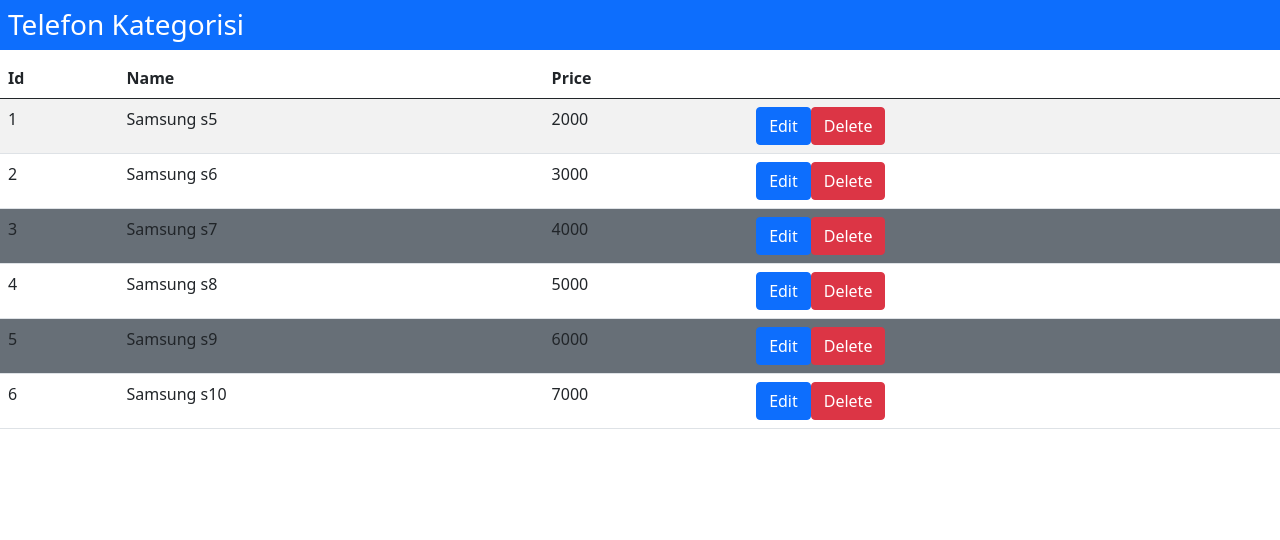
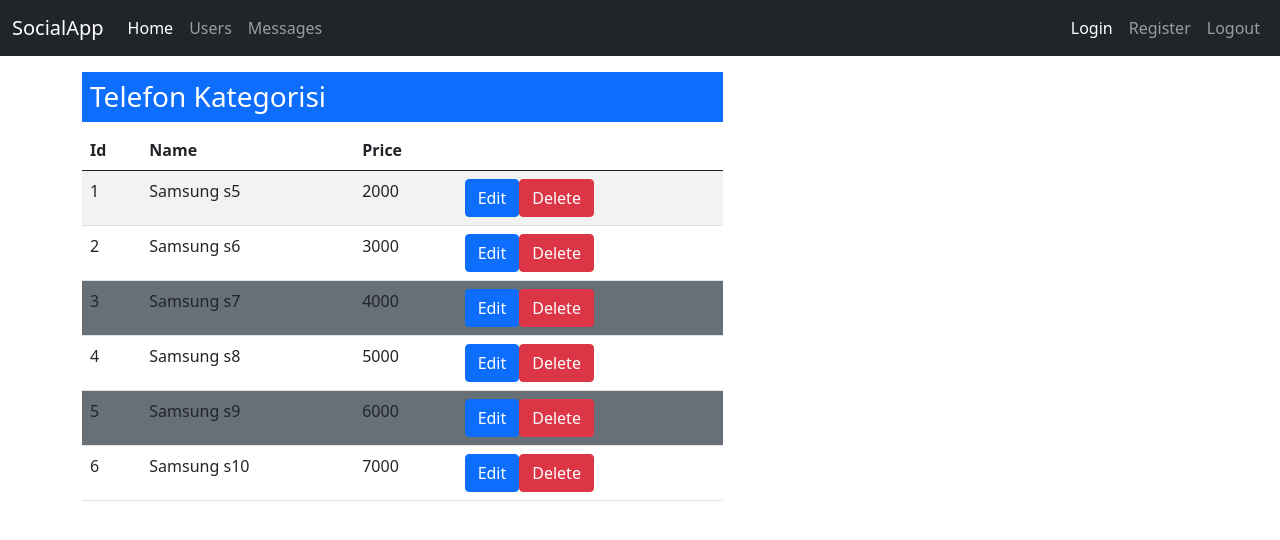
Before and after one commit to sefauzunoglu/Angular-Test, an Angular app: page / in a window 1280 px wide. Shown: the top 540 px of the page. Built offline with nearby package versions, Linux system fonts and the light colour scheme.

Commit message:
modulerlik adına calismalar

```diff
--- a/src/app/app.component.html
+++ b/src/app/app.component.html
@@ -1,27 +1,9 @@
-<h3 class="bg-primary text-white p-2">{{getCatName()}} Kategorisi</h3>
+<navbar></navbar>
 
-<table class="table table-border table-striped">
-
-  <thead>
-    <tr>
-      <th>Id</th>
-      <th>Name</th>
-      <th>Price</th>
-      <th></th>
-    </tr>
-  </thead>
-
-  <tbody>
-    <tr *ngFor="let p of getProducts()" [class.bg-secondary]="p.isActive == false">
-      <!-- tr nin classına bg-secondary'i ekleyeceğiz ancak hangi durumda o an ulaşmış olduğumuz p objesinin isActive alanı eğer false ise -->
-      <td>{{p.id}}</td>
-      <td>{{p.name}}</td>
-      <td>{{p.price}}</td>
-      <td>
-        <button class="btn btn-primary">Edit</button>
-        <button class="btn btn-danger">Delete</button>
-      </td>
-    </tr>
-  </tbody>
-
-</table>
+<div class="container" style="margin-top:1rem">
+  <div class="row">
+    <div class="col-md-7">
+      <products></products>
+    </div>
+  </div>
+</div>
--- a/src/app/app.component.ts
+++ b/src/app/app.component.ts
@@ -10,15 +10,15 @@
 export class AppComponent {
   title = 'SocialApp';
 
-  model = new Model();
+  // model = new Model();
 
-  // model bilgisi içerisindeki bilgilere ulaşmak için ise;
+  // // model bilgisi içerisindeki bilgilere ulaşmak için ise;
 
-  getCatName() {
-    return this.model.categoryName;
-  }
+  // getCatName() {
+  //   return this.model.categoryName;
+  // }
 
-  getProducts() {
-    return this.model.products;
-  }
+  // getProducts() {
+  //   return this.model.products;
+  // }
 }
--- a/src/app/app.module.ts
+++ b/src/app/app.module.ts
@@ -3,10 +3,14 @@
 
 import { AppRoutingModule } from './app-routing.module';
 import { AppComponent } from './app.component';
+import { NavbarComponent } from './navbar/navbar.component';
+import { ProductsComponent } from './products/products.component';
 
 @NgModule({
   declarations: [
-    AppComponent
+    AppComponent,
+    NavbarComponent,
+    ProductsComponent
   ],
   imports: [
     BrowserModule,
--- /dev/null
+++ b/src/app/navbar/navbar.component.html
@@ -0,0 +1,39 @@
+<nav class="navbar navbar-expand-lg navbar-dark bg-dark">
+  <div class="container-fluid">
+
+    <a class="navbar-brand" href="#">SocialApp</a>
+
+    <button class="navbar-toggler" type="button" data-bs-toggle="collapse" data-bs-target="#navbarNav"
+      aria-controls="navbarNav" aria-expanded="false" aria-label="Toggle navigation">
+      <span class="navbar-toggler-icon"></span>
+    </button>
+
+    <div class="collapse navbar-collapse" id="navbarNav" style="justify-content: space-between;">
+
+      <ul class="navbar-nav">
+        <li class="nav-item">
+          <a class="nav-link active" aria-current="page" href="#">Home</a>
+        </li>
+        <li class="nav-item">
+          <a class="nav-link" href="#">Users</a>
+        </li>
+        <li class="nav-item">
+          <a class="nav-link" href="#">Messages</a>
+        </li>
+      </ul>
+
+      <ul class="navbar-nav">
+        <li class="nav-item">
+          <a class="nav-link active" aria-current="page" href="#">Login</a>
+        </li>
+        <li class="nav-item">
+          <a class="nav-link" href="#">Register</a>
+        </li>
+        <li class="nav-item">
+          <a class="nav-link" href="#">Logout</a>
+        </li>
+      </ul>
+
+    </div>
+  </div>
+</nav>
--- /dev/null
+++ b/src/app/navbar/navbar.component.ts
@@ -0,0 +1,15 @@
+import { Component, OnInit } from '@angular/core';
+
+@Component({
+  selector: 'navbar',
+  templateUrl: './navbar.component.html',
+  styleUrls: ['./navbar.component.css']
+})
+export class NavbarComponent implements OnInit {
+
+  constructor() { }
+
+  ngOnInit(): void {
+  }
+
+}
--- /dev/null
+++ b/src/app/products/products.component.html
@@ -0,0 +1,27 @@
+<h3 class="bg-primary text-white p-2">{{getCatName()}} Kategorisi</h3>
+
+<table class="table table-border table-striped">
+
+  <thead>
+    <tr>
+      <th>Id</th>
+      <th>Name</th>
+      <th>Price</th>
+      <th></th>
+    </tr>
+  </thead>
+
+  <tbody>
+    <tr *ngFor="let p of getProducts()" [class.bg-secondary]="p.isActive == false">
+      <!-- tr nin classına bg-secondary'i ekleyeceğiz ancak hangi durumda o an ulaşmış olduğumuz p objesinin isActive alanı eğer false ise -->
+      <td>{{p.id}}</td>
+      <td>{{p.name}}</td>
+      <td>{{p.price}}</td>
+      <td>
+        <button class="btn btn-primary">Edit</button>
+        <button class="btn btn-danger">Delete</button>
+      </td>
+    </tr>
+  </tbody>
+
+</table>
--- /dev/null
+++ b/src/app/products/products.component.ts
@@ -0,0 +1,28 @@
+import { Component, OnInit } from '@angular/core';
+import { Model } from '../model';
+
+@Component({
+  selector: 'products',
+  templateUrl: './products.component.html',
+  styleUrls: ['./products.component.css']
+})
+export class ProductsComponent implements OnInit {
+
+  constructor() { }
+
+  ngOnInit(): void {
+  }
+
+  model = new Model();
+
+  // model bilgisi içerisindeki bilgilere ulaşmak için ise;
+
+  getCatName() {
+    return this.model.categoryName;
+  }
+
+  getProducts() {
+    return this.model.products;
+  }
+
+}
```
Also changed, not shown: src/app/navbar/navbar.component.css (added), src/app/products/products.component.css (added), 2 other files (tests, documents, lock files or other folders).
